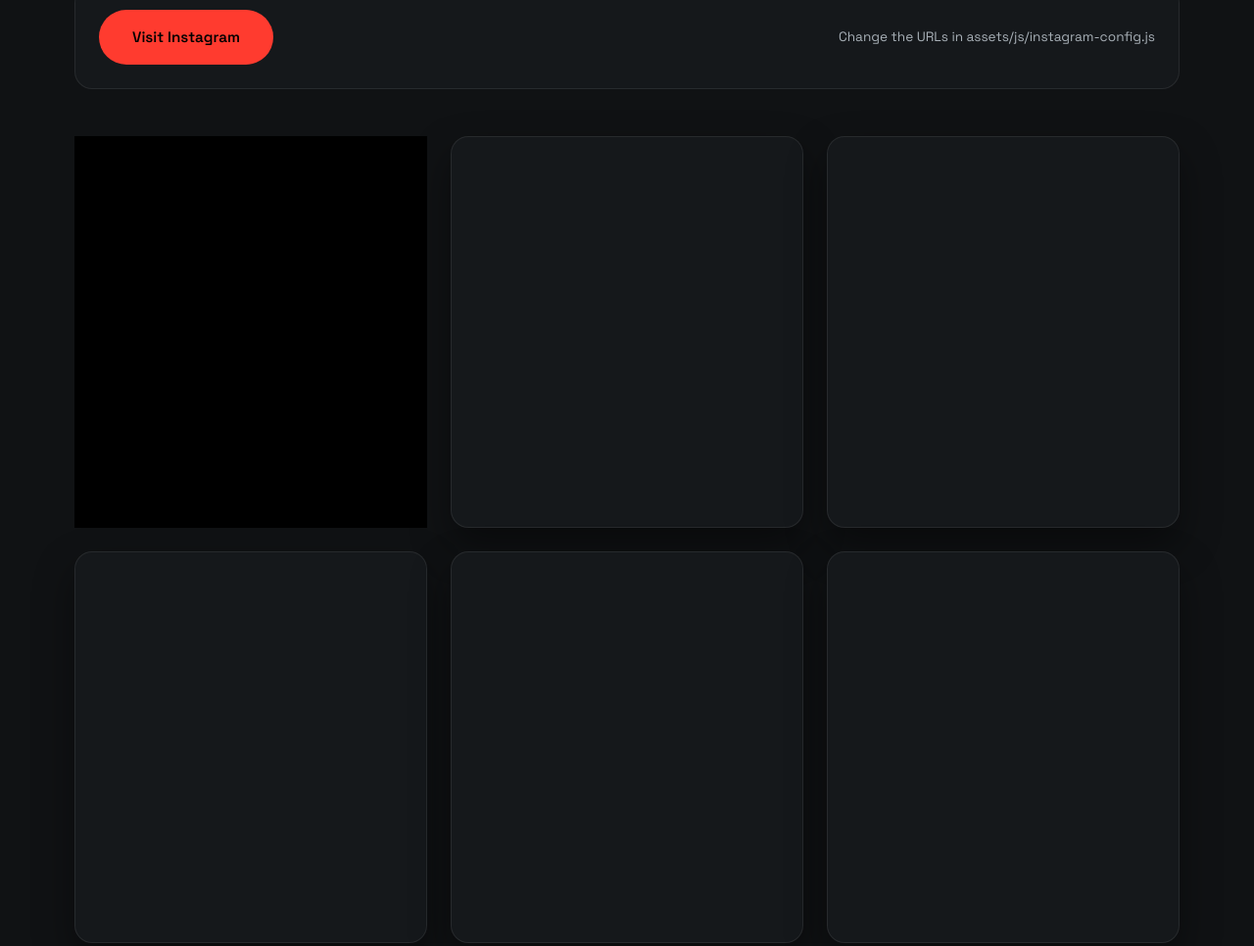
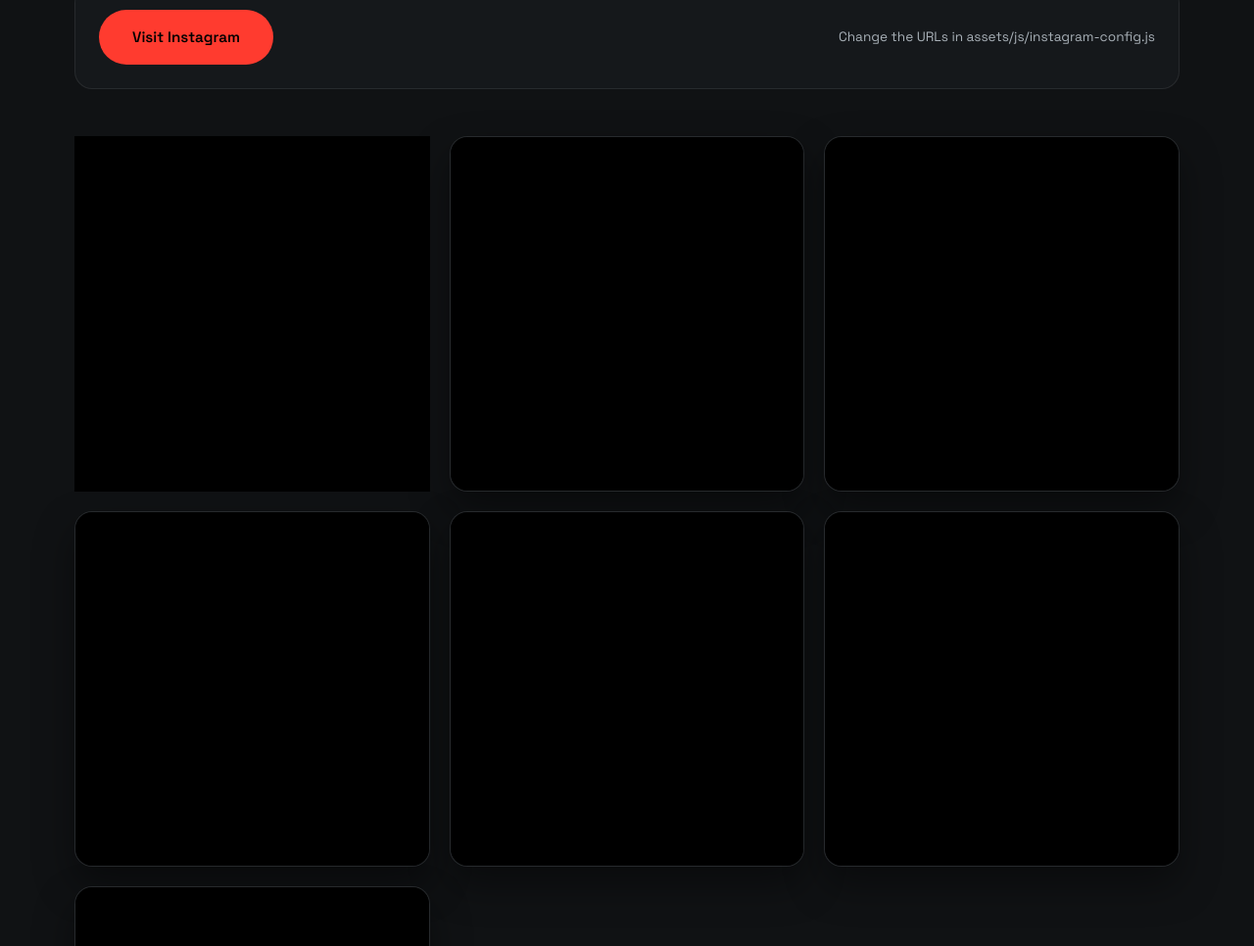
Before and after one commit to CTCONTECH/Performance_Den, a website: page index.html in a window 1280 px wide. Shown: the part 4636-5602 px from the top of the page at 98% size. Drawn offline with Linux system fonts and the light colour scheme; a script that the page names is missing.

Commit message:
Standardize Instagram grid to professional square layout
Features Added:
- Unified 1:1 aspect ratio (square) for all Instagram cards
- Professional 3-column grid on desktop (350px cards)
- 2-column grid on tablets
- 1-column responsive on mobile
- 20px gap between cards (16px on mobile)
- Hover effect: subtle lift with shadow enhancement
- Fade-in animation for cards
- Proper Instagram embed sizing within containers

CSS Updates:
- Added --shadow-lg variable for hover effects
- aspect-ratio: 1/1 for uniform squares
- Flexbox centering for embed content
- Responsive grid with media queries
- Smooth transitions on hover

```diff
--- a/src/css/styles.css
+++ b/src/css/styles.css
@@ -9,6 +9,7 @@
   --accent-soft: rgba(255, 59, 47, 0.18);
   --border: rgba(255, 255, 255, 0.08);
   --shadow: 0 18px 40px rgba(0, 0, 0, 0.4);
+  --shadow-lg: 0 25px 50px rgba(0, 0, 0, 0.6);
   --radius: 18px;
   --max: 1160px;
 }
@@ -744,8 +745,23 @@ img {
 
 .instagram-grid {
   display: grid;
-  gap: 1.5rem;
-  grid-template-columns: repeat(auto-fit, minmax(300px, 1fr));
+  gap: 20px;
+  grid-template-columns: repeat(3, 1fr);
+  max-width: 100%;
+}
+
+/* Responsive grid: 3 cols on desktop, 2 on tablet, 1 on mobile */
+@media (max-width: 1024px) {
+  .instagram-grid {
+    grid-template-columns: repeat(2, 1fr);
+  }
+}
+
+@media (max-width: 640px) {
+  .instagram-grid {
+    grid-template-columns: 1fr;
+    gap: 16px;
+  }
 }
 
 .instagram-card {
@@ -753,8 +769,34 @@ img {
   border-radius: var(--radius);
   border: 1px solid var(--border);
   overflow: hidden;
-  min-height: 400px;
+  aspect-ratio: 1 / 1;
   box-shadow: var(--shadow);
+  transition: transform 0.3s ease, box-shadow 0.3s ease;
+  display: flex;
+  align-items: center;
+  justify-content: center;
+}
+
+.instagram-card:hover {
+  transform: translateY(-4px);
+  box-shadow: var(--shadow-lg);
+}
+
+/* Instagram embed sizing - force it to respect container */
+.instagram-card .instagram-media {
+  width: 100% !important;
+  height: 100% !important;
+}
+
+.instagram-card blockquote.instagram-media {
+  margin: 0 !important;
+  padding: 0 !important;
+  min-width: 100% !important;
+}
+
+/* Instagram embed fade-in animation */
+.instagram-card {
+  animation: fadeInUp 0.6s ease-out;
 }
 
 /* Contact */
```
